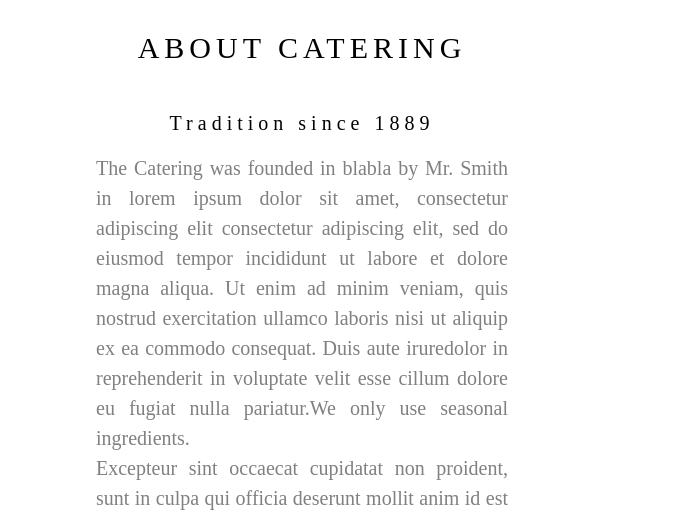
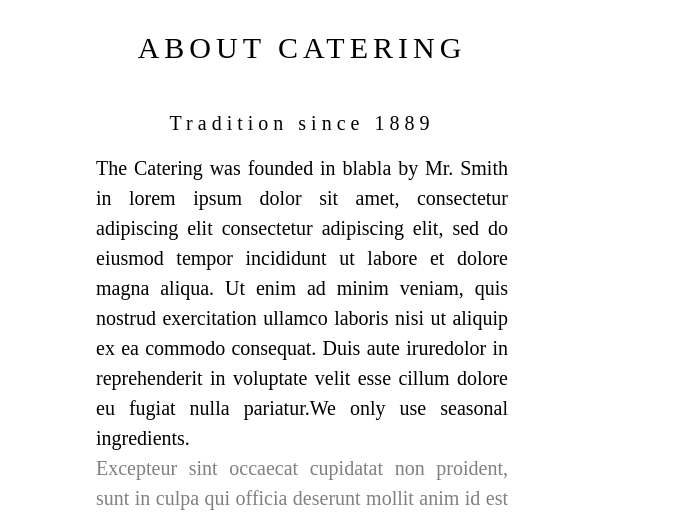
Before and after one commit to Nithinreddy0504/css-tasks, a plain HTML site: page day9/inidex.html in a window 1280 px wide. Shown: the part 897-1409 px from the top of the page, 588-1280 px from the left. Drawn offline with Linux system fonts and the light colour scheme.

Commit message:
css tasks

```diff
--- a/day9/inidex.html
+++ b/day9/inidex.html
@@ -157,7 +157,7 @@
       <div class="child2">
         <center><span id="a1">ABOUT CATERING</span></center>
         <center><span id="a2">Tradition since 1889</span></center>
-        <p style="font-weight: 300">
+        <p style="font-weight: 300; color: black;">
           The Catering was founded in blabla by Mr. Smith in lorem ipsum dolor
           sit amet, consectetur adipiscing elit consectetur adipiscing elit, sed
           do eiusmod tempor incididunt ut labore et dolore magna aliqua. Ut enim
```
